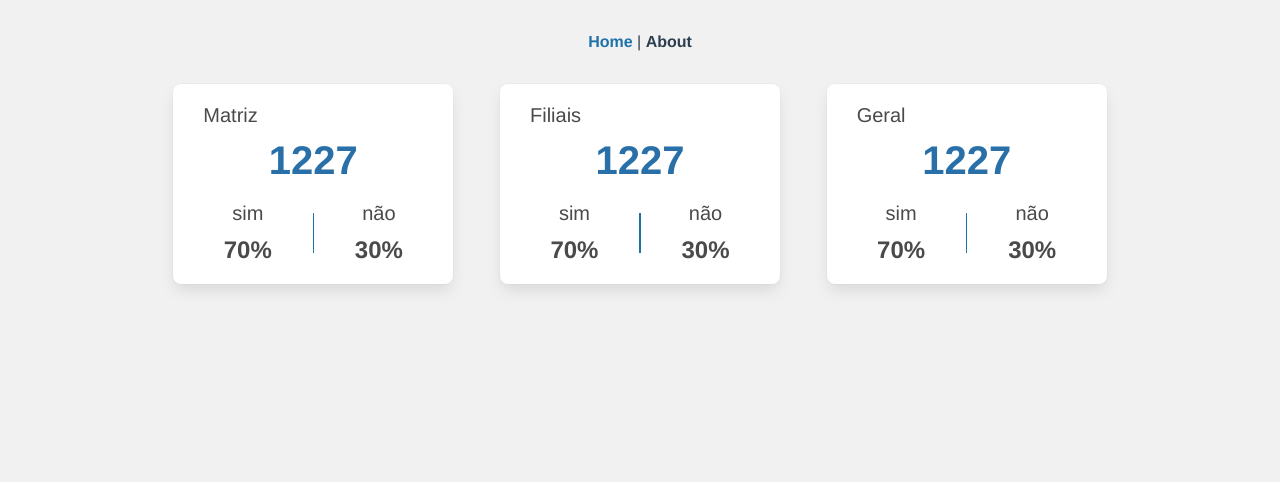
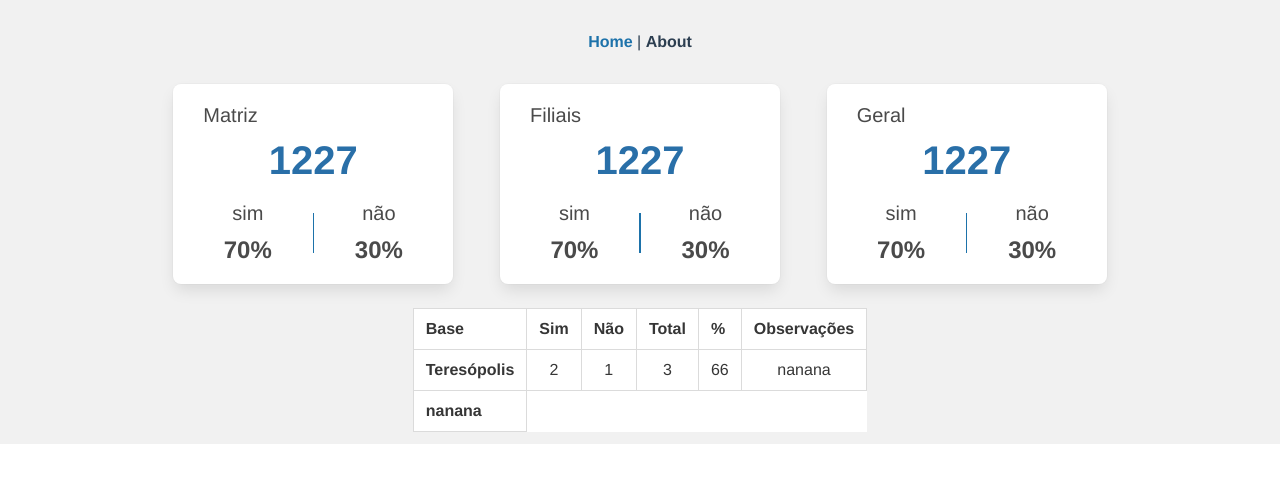
Before and after one commit to marianahiath/controle-de-visitas, a Vue app: page / in a window 1280 px wide. Shown: the top 482 px of the page. Built offline with nearby package versions, Linux system fonts and the light colour scheme.

Commit message:
inclusão de tabela

```diff
--- a/src/views/HomeView.vue
+++ b/src/views/HomeView.vue
@@ -49,6 +49,36 @@
         </div>
       </div>
     </section>
+
+    <section class="columns">
+      <div class="column align-center">
+        <table class="table is-bordered">
+        <thead>
+          <tr>
+            <th>Base</th>
+            <th>Sim</th>
+            <th>Não</th>
+            <th>Total</th>
+            <th>%</th>
+            <th>Observações</th>
+          </tr>
+        </thead>
+        <tbody>
+          <tr>
+            <th>Teresópolis</th>
+            <td>2</td>
+            <td>1</td>
+            <td>3</td>
+            <td>66</td>
+            <td>nanana</td>
+          </tr>
+          <tr>
+            <th>nanana</th>
+          </tr>
+        </tbody>
+      </table>
+      </div>
+    </section>
   </main>
 </template>
 
@@ -64,7 +94,6 @@ export default {
     display: flex;
     justify-content: space-around;
     margin: 0 150px;
-    height: 100vh;
   }
 
   .square {
@@ -109,4 +138,16 @@ export default {
     align-items: center;
     justify-content: space-around;
   }
+
+  .nanana {
+    background: red;
+    width: 100%;
+    height: 100px;
+  }
+
+  .align-center {
+    display: flex;
+    align-content: center;
+    justify-content: center;
+  }
 </style>
```
